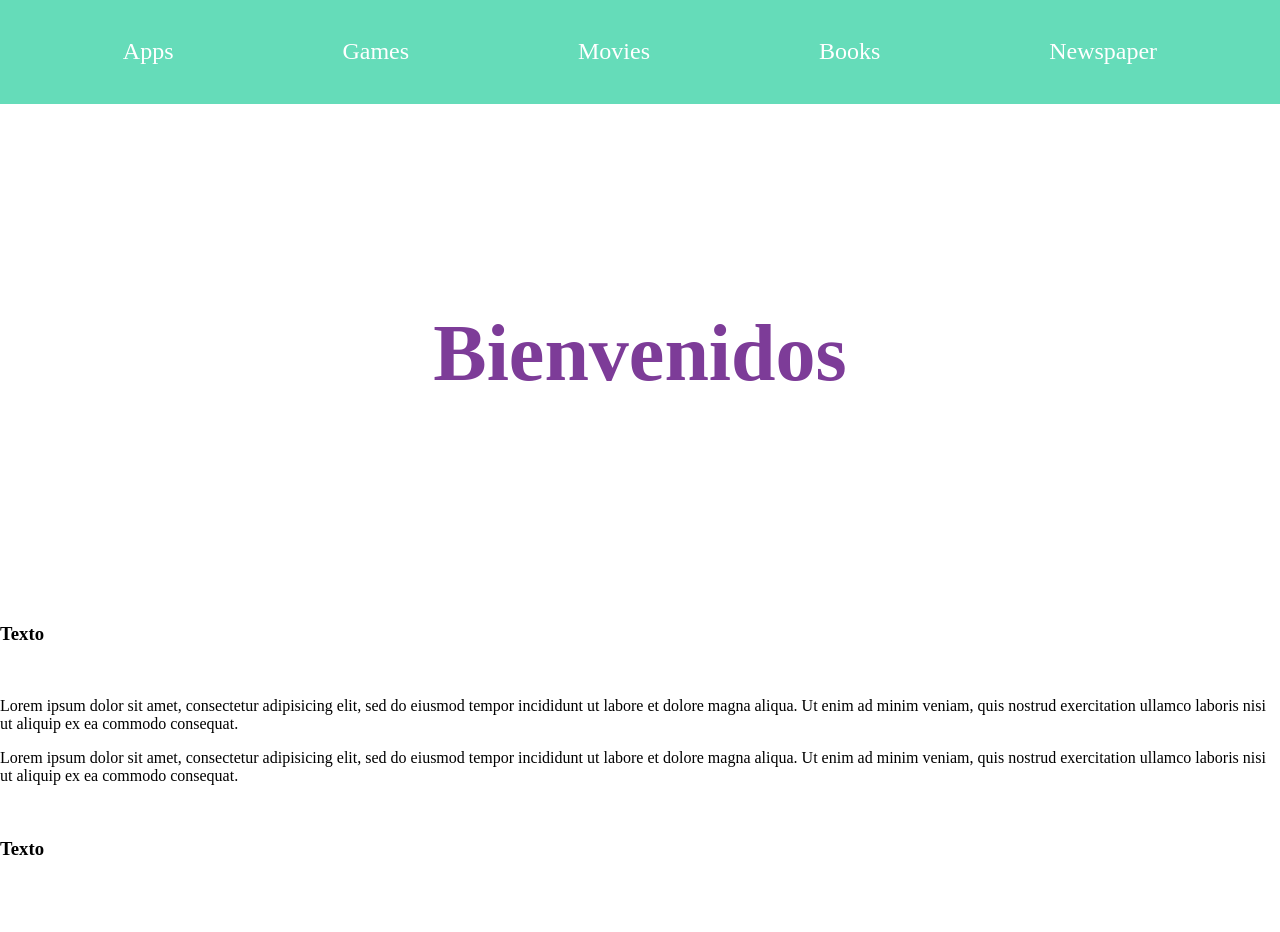
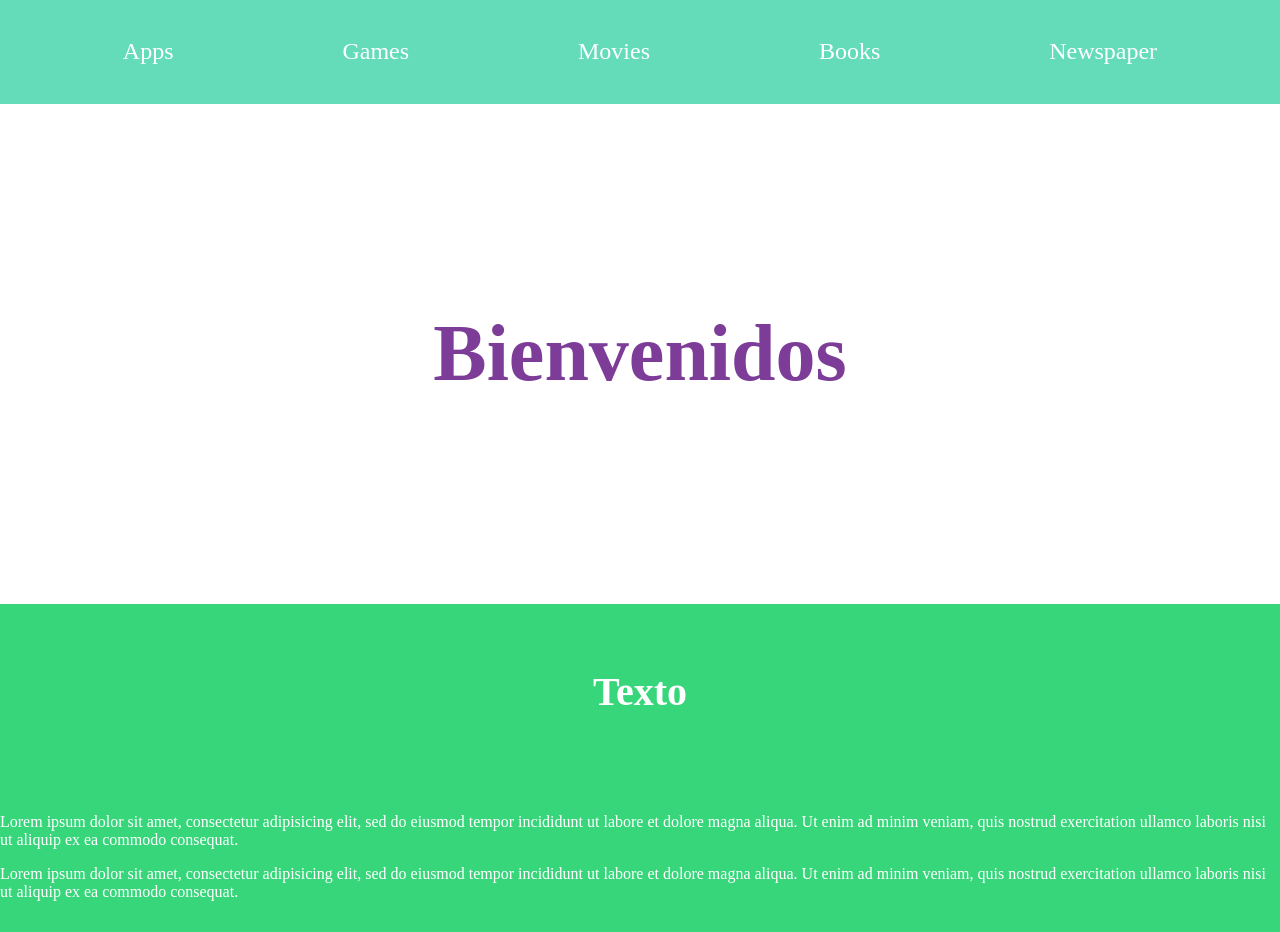
Before and after one commit to Pitt009/leccion31_Responsive_Design, a plain HTML site: page index.html in a window 1280 px wide. Shown: the top 932 px of the page. Drawn offline with Linux system fonts and the light colour scheme.

Commit message:
parte de seccion 2

```diff
--- a/assets/css/main.css
+++ b/assets/css/main.css
@@ -27,7 +27,6 @@ a:hover{
   background-color: #FFF;
   padding: 20%;
   border-radius: 30%;
-
 }
  /* Seccion 1 ------ */
 
@@ -39,14 +38,23 @@ a:hover{
    justify-content: center;
    align-items: center;
    height: 500px;
-
  }
 
  h1{
    color: #7D3C98;
    font-size: 500%;
+}
+ /* --- Seccion2 ----*/
+.contenido_seccion2{
+  background-color: #38D67B;
+  color: #FFF;
 
 }
 
-
- }
+.encabezado_secciones{
+  display: flex;
+  justify-content: center;
+  font-size: 250%;
+  padding: 5%;
+  margin: 0;
+}
--- a/index.html
+++ b/index.html
@@ -20,8 +20,8 @@
       <h1>Bienvenidos</h1>
     </section>
     <!-- Seccion 2 -->
-    <section>
-      <h3>Texto</h3>
+    <section class="contenido_seccion2">
+      <h3 class="encabezado_secciones">Texto</h3>
       <section>
         <img>
         <p>
@@ -43,13 +43,13 @@
     </section>
     <!-- Seccion 3 -->
     <section>
-      <h3>Texto</h3>
+      <h3 class="encabezado_secciones">Texto</h3>
       <video>
       </video>
     </section>
     <!--Seccion 4 -->
     <section>
-      <h3>Texto</h3>
+      <h3 class="encabezado_secciones">Texto</h3>
       <form>
         <input type="email">
         <input>
```
Also changed, not shown: assets/images/games.png (added).
